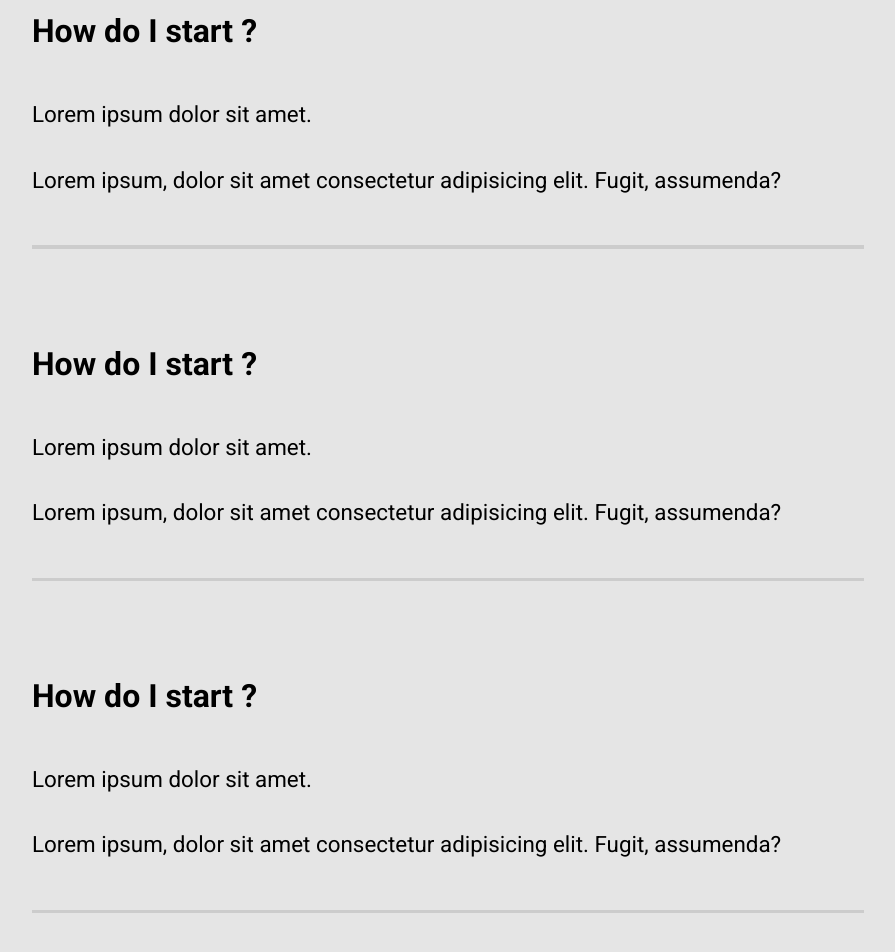
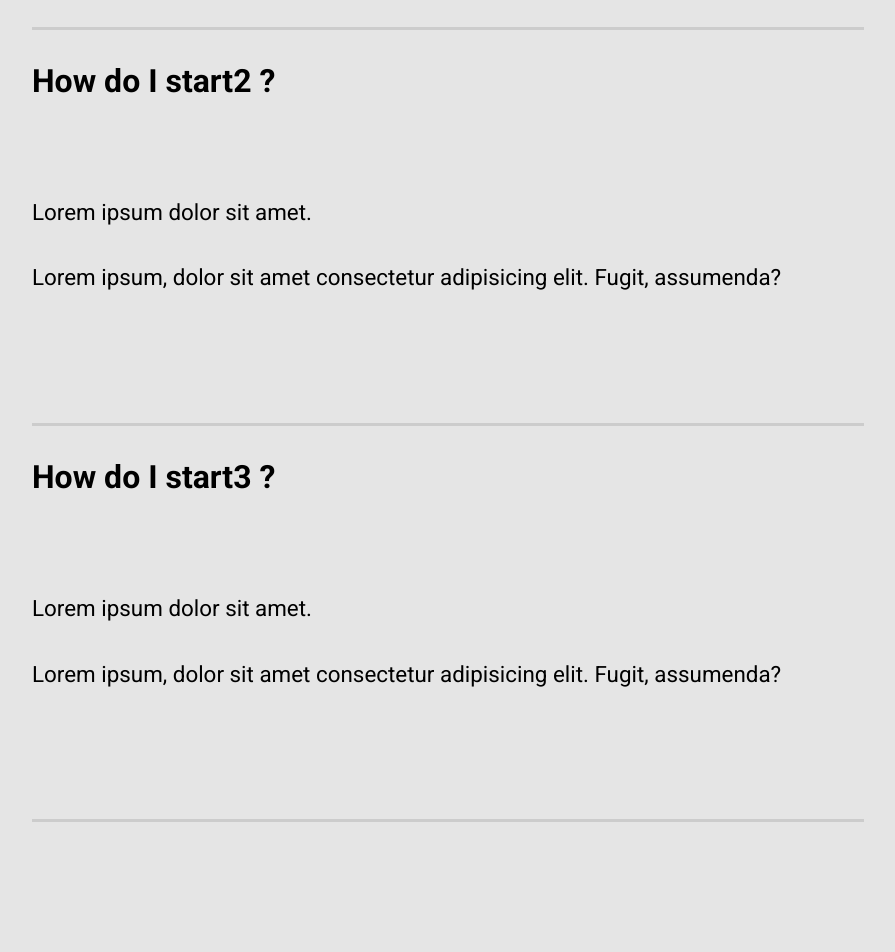
Before and after one commit to CristiTomaaa/ct-portfolio, a React (Create React App) app: page / in a window 1280 px wide. Shown: the part 2671-3623 px from the top of the page, without its empty margins (256-1151 px from the left). Built offline with nearby package versions, Linux system fonts and the light colour scheme.

Commit message:
finnished styling the FAQ section

```diff
--- a/src/components/FAQSection.js
+++ b/src/components/FAQSection.js
@@ -1,43 +1,39 @@
-import React from 'react';
+import React, {useState} from 'react';
 import styled from 'styled-components';
 import {StyledHeader} from '../styles';
+import Toggle from './Toggle';
+import {AnimateSharedLayout} from 'framer-motion';
 
 const FAQSection = () => {
   return(
     <FAQ>
       <h2>Questions <span>FAQ</span></h2>
+      <AnimateSharedLayout>
+        <Toggle title='How do I start ?'>
           <div className="question">
-        <h4>How do I start ?</h4>
+            <div className="answer">
+              <p>Lorem ipsum dolor sit amet.</p>
+              <p>Lorem ipsum dolor sit amet, consectetur adipisicing elit. Voluptates eius esse ipsum odio nesciunt quam sit doloremque maiores nostrum at?</p>
+            </div>
+          </div>
+        </Toggle>
+        <Toggle title="How do I start2 ?">
+          <div className="question">
             <div className="answer">
               <p>Lorem ipsum dolor sit amet.</p>
               <p>Lorem ipsum, dolor sit amet consectetur adipisicing elit. Fugit, assumenda?</p>
             </div>
-        <div className="faq-line"></div>
           </div>
+        </Toggle>
+        <Toggle title="How do I start3 ?">
           <div className="question">
-        <h4>How do I start ?</h4>
             <div className="answer">
               <p>Lorem ipsum dolor sit amet.</p>
               <p>Lorem ipsum, dolor sit amet consectetur adipisicing elit. Fugit, assumenda?</p>
             </div>
-        <div className="faq-line"></div>
           </div>
-      <div className="question">
-        <h4>How do I start ?</h4>
-        <div className="answer">
-          <p>Lorem ipsum dolor sit amet.</p>
-          <p>Lorem ipsum, dolor sit amet consectetur adipisicing elit. Fugit, assumenda?</p>
-        </div>
-        <div className="faq-line"></div>
-      </div>
-      <div className="question">
-        <h4>How do I start ?</h4>
-        <div className="answer">
-          <p>Lorem ipsum dolor sit amet.</p>
-          <p>Lorem ipsum, dolor sit amet consectetur adipisicing elit. Fugit, assumenda?</p>
-        </div>
-        <div className="faq-line"></div>
-      </div>
+        </Toggle>
+      </AnimateSharedLayout>
     </FAQ>
   )
 }
@@ -54,7 +50,7 @@
   .faq-line {
     background: #cccccc;
     height: 0.2rem;
-    marging: 2rem 0rem;
+    margin: 2rem 0rem;
     width: 100%;
   }
   .question {
--- /dev/null
+++ b/src/components/Toggle.js
@@ -0,0 +1,15 @@
+import { motion } from 'framer-motion';
+import React, {useState} from 'react';
+
+const Toggle = ({children, title}) => {
+  const [toggle, setToggle] = useState(true);
+  return (
+    <motion.div layout onClick={() => setToggle(!toggle)}>
+      <motion.h4 layout>{title}</motion.h4>
+      { toggle ? children : ""}
+      <div className="faq-line"></div>
+    </motion.div>
+    )
+}
+
+export default Toggle;
```
Lines whose indentation alone changed are shown as unchanged.
